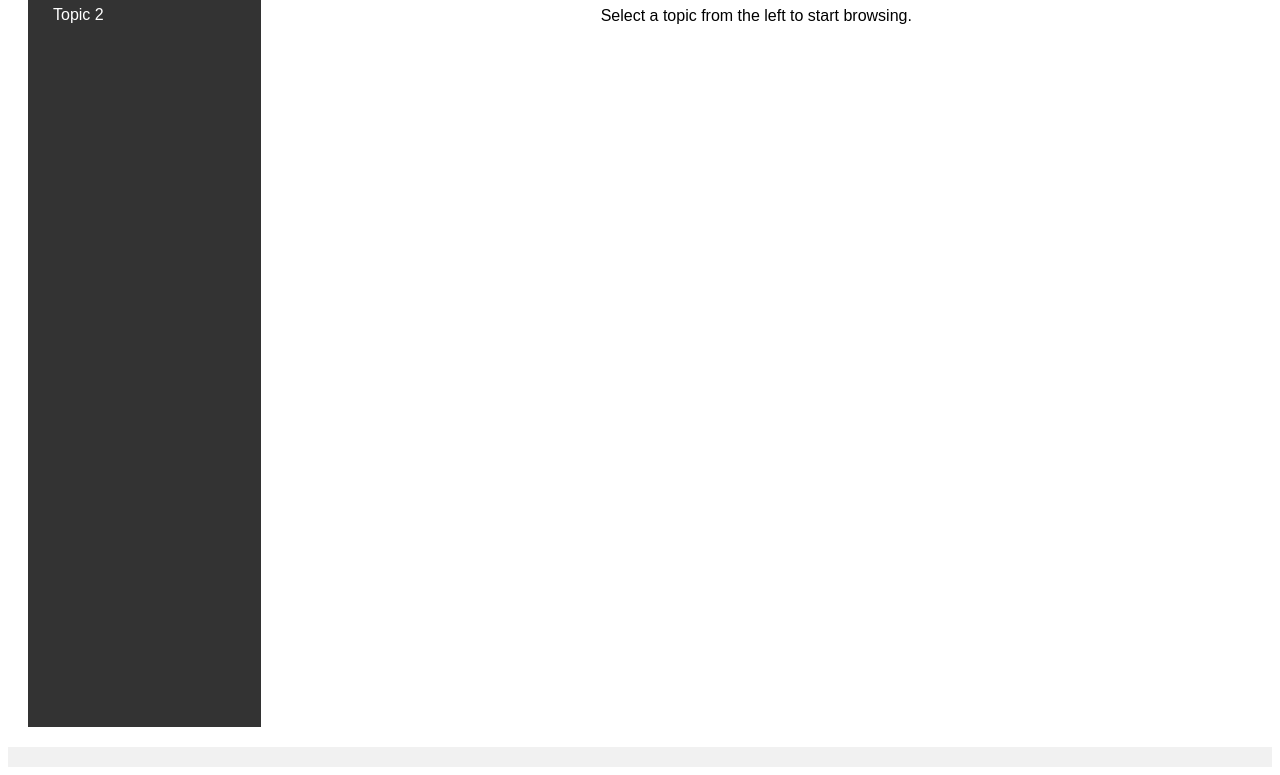
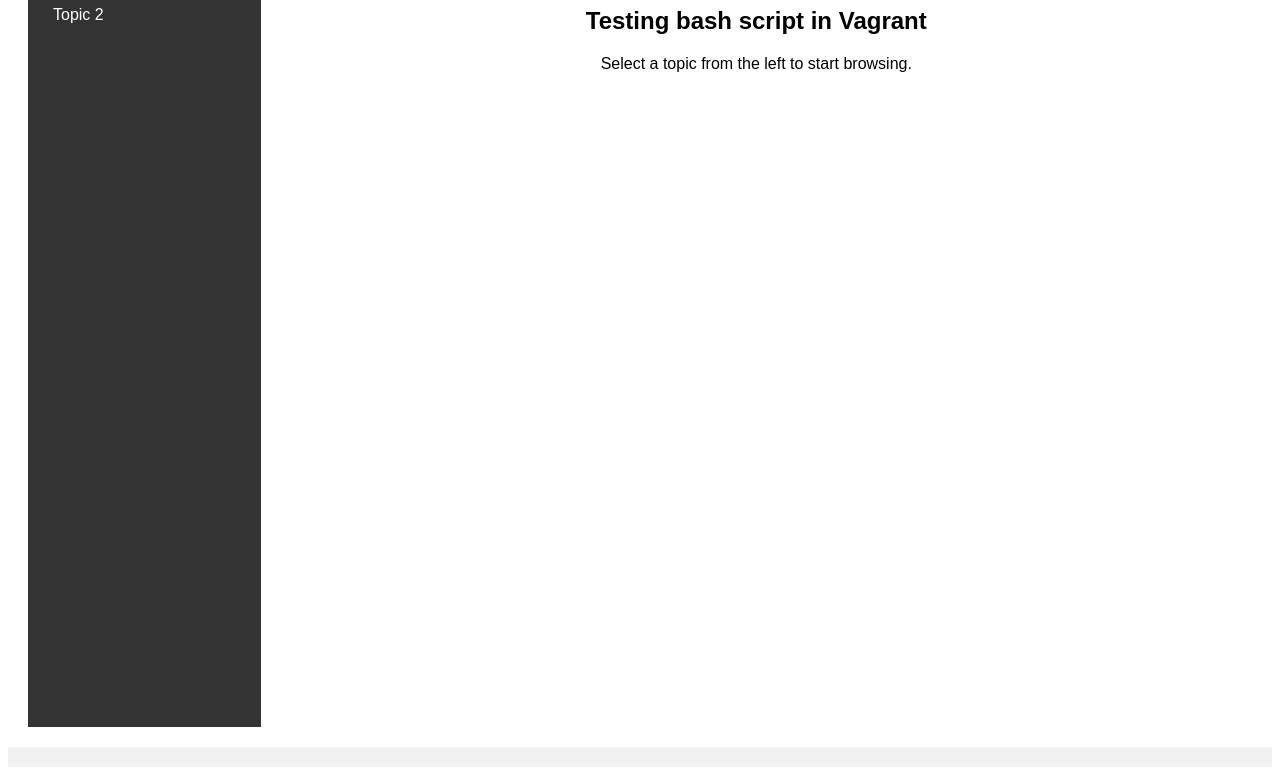
Before and after one commit to SEP5155/KB_app, a plain HTML site: page index.html in a window 1280 px wide. Shown: the part 150-925 px from the top of the page. Drawn offline with Linux system fonts and the light colour scheme.

Commit message:
added some changes

```diff
--- a/index.html
+++ b/index.html
@@ -30,6 +30,7 @@
         </aside>
         <div class="preview_section">
             <h1>Welcome to your Knowledge Base</h1>
+            <h2>Testing bash script in Vagrant</h2>
             <p>Select a topic from the left to start browsing.</p>
         </div>
     </main>
```
